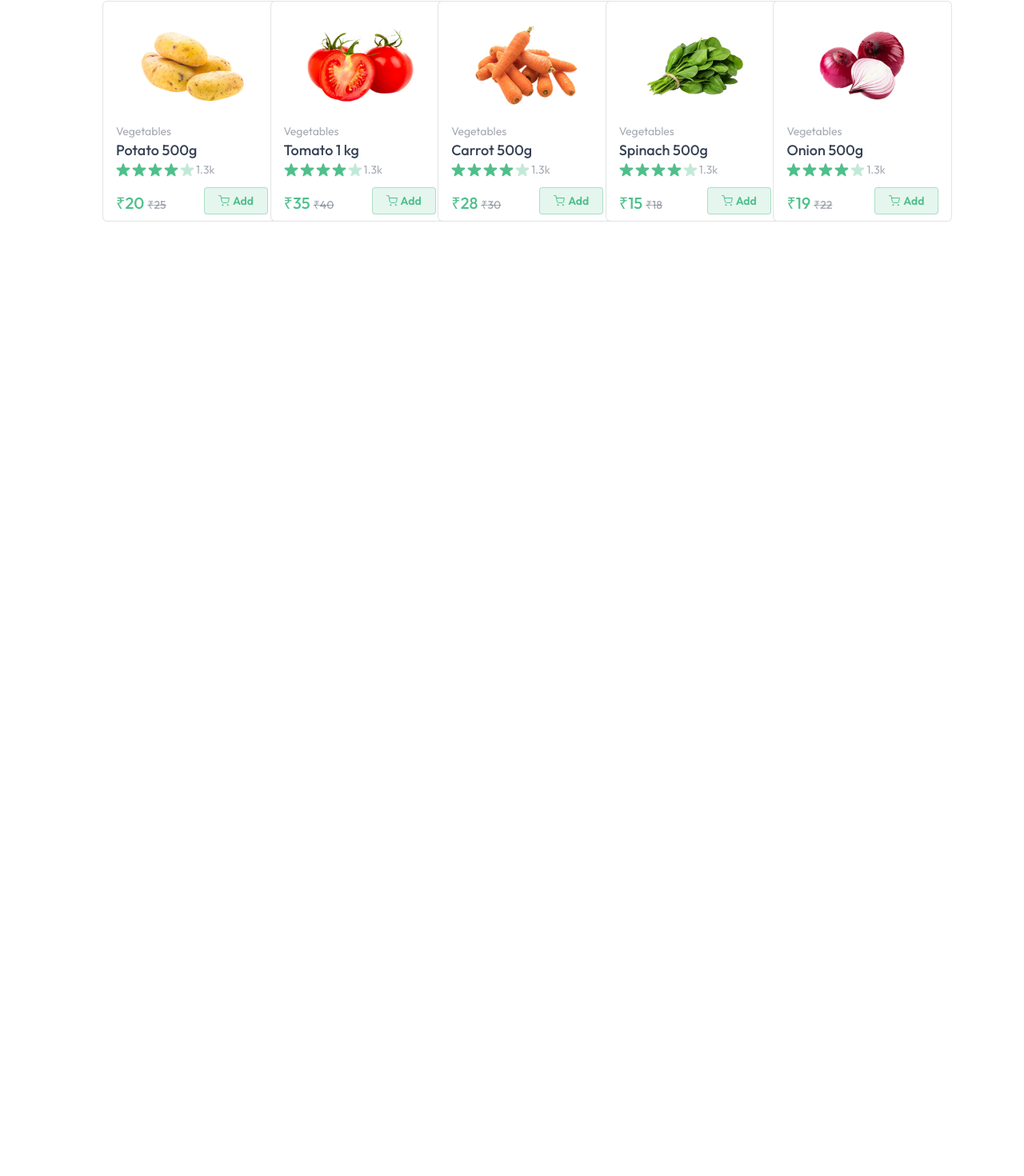
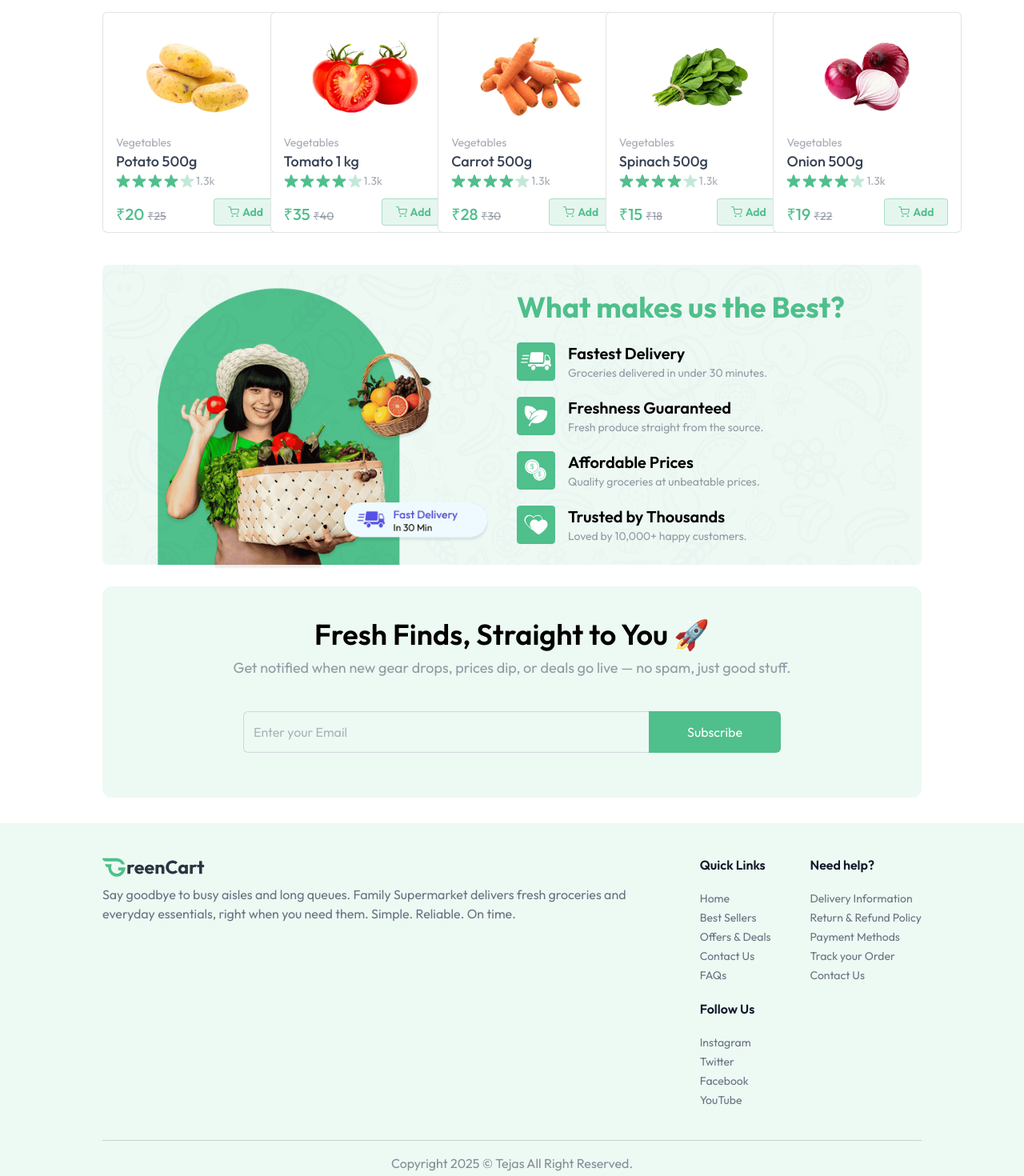
Before and after one commit to TejasBirje/Grocery-App, a React (Vite) app in the folder client/: page / in a window 1280 px wide. Shown: the part 929-2399 px from the top of the page at 80% size. Before the commit the page ends 1206 px from the top, so only its background shows below. Built offline with nearby package versions, Linux system fonts and the light colour scheme; a web font is replaced by a local one.

Commit message:
home page complete

```diff
--- a/client/src/App.jsx
+++ b/client/src/App.jsx
@@ -3,6 +3,7 @@ import Navbar from './components/Navbar'
 import { Route, Routes, useLocation } from 'react-router-dom'
 import Home from './pages/Home'
 import { Toaster } from "react-hot-toast";
+import Footer from './components/Footer';
 
 const App = () => {
   const isSellerPath = useLocation().pathname.includes("seller")
@@ -18,6 +19,8 @@ const App = () => {
           <Route path='/' element={<Home/>} />
         </Routes>
       </div>
+
+      {!isSellerPath && <Footer/>}
     </div>
   )
 }
--- /dev/null
+++ b/client/src/components/BottomBanner.jsx
@@ -0,0 +1,34 @@
+import React from 'react'
+import { assets, features } from '../assets/assets'
+
+const BottomBanner = () => {
+  return (
+    <div className='relative mt-10'>
+        <img src={assets.bottom_banner_image} alt="banner" className='w-full hidden md:block'/>
+        <img src={assets.bottom_banner_image_sm} alt="banner" className='w-full md:hidden'/>
+
+        <div className='absolute inset-0 flex flex-col items-center md:items-end md:justify-center pt-16 md:pt-0 md:pr-24'>
+            <div>
+                <h1 className='text-3xl md:text-4xl font-bold text-primary mb-6'>
+                    What makes us the Best?
+                </h1>
+                {features.map((feature, index) => {
+                    return (
+                        <div key={index} className='flex items-center gap-4 mt-5'>
+                            <img src={feature.icon} alt={feature.title} className='md:w-12 w-9'/>
+                            <div className=''>
+                            <h3 className='text-lg md:text-xl font-semibold'>{feature.title}</h3>
+                            <p className='text-gray-500/70 text-xs md:text-sm'>
+                                {feature.description}
+                            </p>
+                            </div>
+                        </div>
+                    )
+                })}
+            </div>
+        </div>
+    </div>
+  )
+}
+
+export default BottomBanner
--- /dev/null
+++ b/client/src/components/Footer.jsx
@@ -0,0 +1,50 @@
+import React from 'react'
+import { assets, footerLinks } from '../assets/assets';
+import { Link } from 'react-router-dom';
+
+const Footer = () => {
+    const linkSections = [
+        {
+            title: "Quick Links",
+            links: ["Home", "Best Sellers", "Offers & Deals", "Contact Us", "FAQs"]
+        },
+        {
+            title: "Need Help?",
+            links: ["Delivery Information", "Return & Refund Policy", "Payment Methods", "Track your Order", "Contact Us"]
+        },
+        {
+            title: "Follow Us",
+            links: ["Instagram", "Twitter", "Facebook", "YouTube"]
+        }
+    ];
+
+    return (
+        <div className="px-6 md:px-16 lg:px-24 xl:px-32 bg-primary/10 mt-8">
+            <div className="flex flex-col md:flex-row items-start justify-between gap-10 py-10 border-b border-gray-500/30 text-gray-500">
+                <div>
+                    <img className="w-34 md:w-32" src={assets.logo} alt="dummyLogoColored" />
+                    <p className='mt-2'>Say goodbye to busy aisles and long queues. Family Supermarket delivers fresh groceries and everyday essentials, right when you need them. Simple. Reliable. On time.  </p>              </div>
+                <div className="flex flex-wrap justify-between w-full md:w-[45%] gap-5">
+                    {footerLinks.map((section, index) => (
+                        <div key={index}>
+                            <h3 className="font-semibold text-base text-gray-900 md:mb-5 mb-2">{section.title}</h3>
+                            <ul className="text-sm space-y-1">
+                                {section.links.map((link, i) => (
+                                    <li key={i}>
+                                        <Link href={link.url} className="hover:underline transition">{link.text}</Link>
+                                    </li>
+                                ))}
+                            </ul>
+                        </div>
+                    ))}
+                </div>
+            </div>
+            <p className="py-4 text-center text-sm md:text-base text-gray-500/80">
+                Copyright {new Date().getFullYear()} © Tejas All Right Reserved.
+            </p>
+        </div>
+    );
+};
+
+
+export default Footer
--- a/client/src/components/Navbar.jsx
+++ b/client/src/components/Navbar.jsx
@@ -16,9 +16,7 @@ const Navbar = () => {
         <nav className="flex items-center justify-between px-6 md:px-16 lg:px-24 xl:px-32 py-4 border-b border-gray-300 bg-white relative transition-all">
 
             <NavLink to="/" onClick={() => setOpen(false)}>
-                <h1 className="text-[28px] font-bold bg-gradient-to-r from-green-400 to-blue-500 bg-clip-text text-transparent">
-                    Freshly
-                </h1>
+                <img src={assets.logo4} alt="" className='h-14'/>
             </NavLink>
 
             {/* Desktop Menu */}
--- /dev/null
+++ b/client/src/components/NewsLetter.jsx
@@ -0,0 +1,26 @@
+import React from 'react'
+
+const NewsLetter = () => {
+
+    return (
+        <div className="flex flex-col items-center justify-center text-center space-y-2 mt-5 pb-14 bg-primary/10 rounded-xl">
+            <h1 className="md:text-4xl text-2xl font-semibold pt-10">Fresh Finds, Straight to You 🚀</h1>
+            <p className="md:text-lg text-gray-500/70 pb-8">
+            Get notified when new gear drops, prices dip, or deals go live — no spam, just good stuff.
+            </p>
+            <form className="flex items-center justify-between max-w-2xl w-full md:h-13 h-12">
+                <input
+                    className="border border-gray-300 rounded-md h-full border-r-0 outline-none w-full rounded-r-none px-3 text-gray-500"
+                    type="text"
+                    placeholder="Enter your Email"
+                    required
+                />
+                <button type="submit" className="md:px-12 px-8 h-full text-white bg-primary hover:bg-primary-dull transition-all cursor-pointer rounded-md rounded-l-none">
+                    Subscribe
+                </button>
+            </form>
+        </div>
+    )
+}
+
+export default NewsLetter
--- a/client/src/components/ProductCard.jsx
+++ b/client/src/components/ProductCard.jsx
@@ -7,7 +7,7 @@ const ProductCard = ({ product }) => {
     const { currency, addToCart, removeFromCart, cartItems, navigate } = useAppContext();
 
     return product && (
-        <div className="border border-gray-500/20 rounded-md md:px-4 px-3 py-2 bg-white min-w-56 max-w-56 w-full">
+        <div className="border border-gray-500/20 rounded-md md:px-4 px-3 py-2 bg-white min-w-59 max-w-59 w-full">
             <div className="group cursor-pointer flex items-center justify-center px-2">
                 <img className="group-hover:scale-105 transition max-w-26 md:max-w-36" src={product.image[0]} alt={product.name} />
             </div>
--- a/client/src/pages/Home.jsx
+++ b/client/src/pages/Home.jsx
@@ -2,13 +2,17 @@ import React from 'react'
 import MainBanner from '../components/MainBanner'
 import Categories from '../components/Categories'
 import BestSeller from '../components/BestSeller'
+import BottomBanner from '../components/BottomBanner'
+import NewsLetter from '../components/NewsLetter'
 
 const Home = () => {
   return (
     <div className='mt-10'>
-        <MainBanner/>
-        <Categories/>
-        <BestSeller/>
+        <MainBanner />
+        <Categories />
+        <BestSeller />
+        <BottomBanner />
+        <NewsLetter />
     </div>
   )
 }
```
